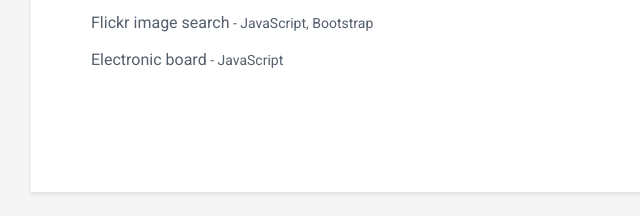
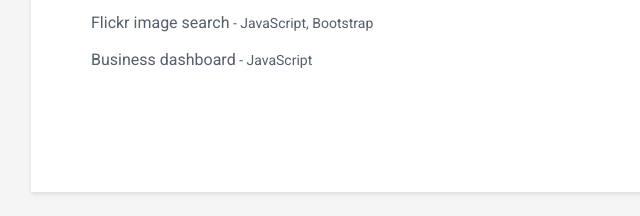
Before and after one commit to shreyasrajiv/shreyasrajiv.github.io, a plain HTML site: page index.html in a window 1280 px wide. Shown: the part 1062-1278 px from the top of the page, 129-769 px from the left. Drawn offline with Linux system fonts and the light colour scheme.

Commit message:
Updated project names

```diff
--- a/index.html
+++ b/index.html
@@ -187,7 +187,7 @@
                     <span class="project-tagline">JavaScript, Bootstrap</span>
                 </div><!--//item-->
                 <div class="item">
-                    <span class="project-title">Electronic board</span> - <span class="project-tagline">JavaScript</span>
+                    <span class="project-title">Business dashboard</span> - <span class="project-tagline">JavaScript</span>
                 </div><!--//item-->
             </section><!--//section-->
 
```
